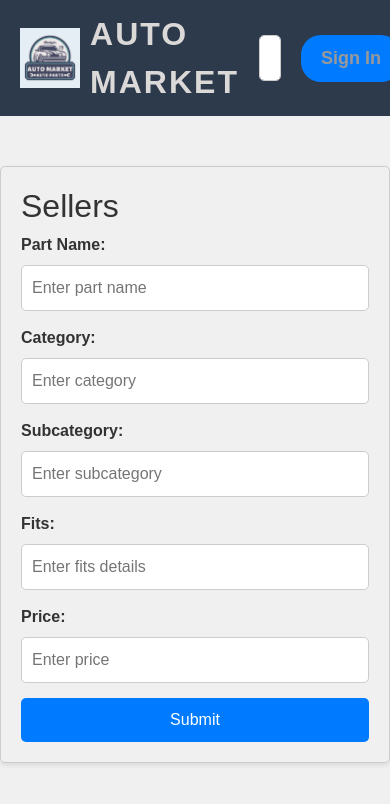
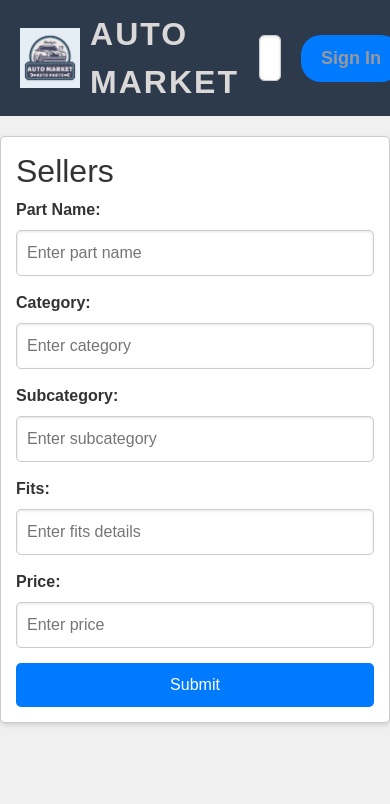
Before and after one commit to WSU-4110/AutoMarket, a React (Create React App) app in the folder firebase-react-app/: page /sellers in a window 390 px wide. Shown: the top 804 px of the page. Built offline with nearby package versions, Linux system fonts and the light colour scheme; no server answers; a small style sheet from the web is missing; the HTML template or start-up script is replaced by a standard one.

Commit message:
Update SellersPage.css

```diff
--- a/firebase-react-app/src/pages/SellersPage/SellersPage.css
+++ b/firebase-react-app/src/pages/SellersPage/SellersPage.css
@@ -1,29 +1,42 @@
+/* Container for the sellers section */
 .sellers-container {
     max-width: 400px;
     margin: 50px auto;
     padding: 20px;
     border: 1px solid #ccc;
     border-radius: 5px;
-    box-shadow: 0 2px 5px rgba(0, 0, 0, 0.1);
+    box-shadow: 0 2px 5px rgba(0, 0, 0, 0.15); /* Slightly deeper shadow for depth */
+    background-color: #fff; /* Ensure background contrast */
 }
 
+/* Form layout within the container */
 .sellers-form {
     display: flex;
     flex-direction: column;
 }
 
+/* Input container styling */
 .input-container {
     margin-bottom: 15px;
 }
 
+/* Styling for text inputs */
 input[type="text"] {
     padding: 10px;
     border: 1px solid #ccc;
     border-radius: 5px;
     font-size: 16px;
     width: 100%;
+    box-shadow: inset 0 1px 3px rgba(0, 0, 0, 0.1); /* Subtle inner shadow for depth */
+    transition: border-color 0.3s; /* Smooth transition for focus */
 }
 
+input[type="text"]:focus {
+    border-color: #007bff; /* Highlight focus */
+    outline: none; /* Remove default focus outline */
+}
+
+/* Submit button styling */
 .submit-btn {
     padding: 10px 15px;
     background-color: #007bff;
@@ -32,14 +45,25 @@ input[type="text"] {
     border-radius: 5px;
     font-size: 16px;
     cursor: pointer;
-    transition: background-color 0.3s;
+    transition: background-color 0.3s, transform 0.2s; /* Added transform transition */
 }
 
 .submit-btn:hover {
     background-color: #0056b3;
+    transform: translateY(-2px); /* Slight lift effect on hover */
 }
 
+/* Message styling below the form */
 .message {
     margin-top: 20px;
     font-size: 16px;
+    color: #333; /* Enhanced readability */
 }
+
+/* Responsive adjustments for smaller screens */
+@media (max-width: 480px) {
+    .sellers-container {
+        margin: 20px auto; /* Reduced margin for small screens */
+        padding: 15px; /* Adjust padding */
+    }
+}
```
